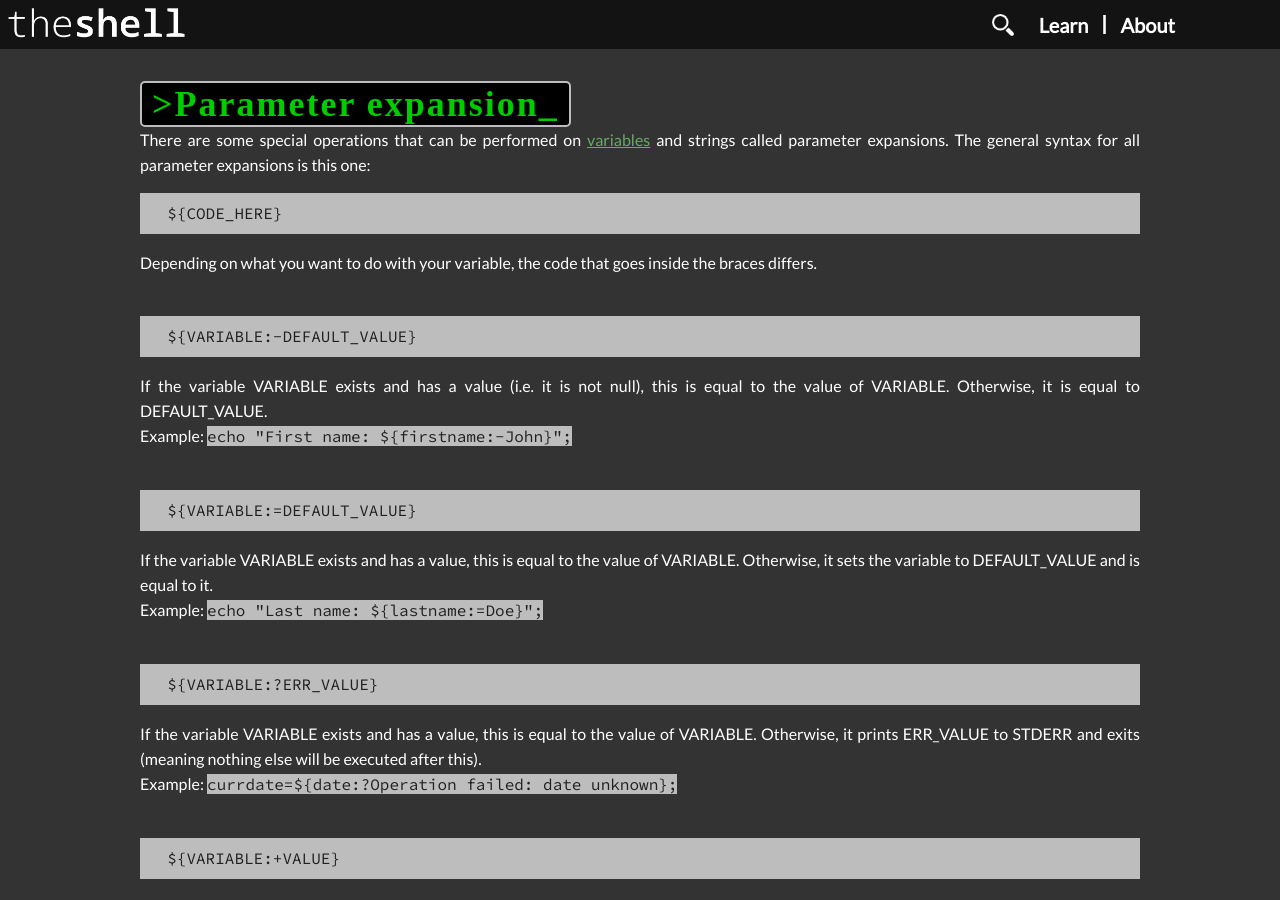
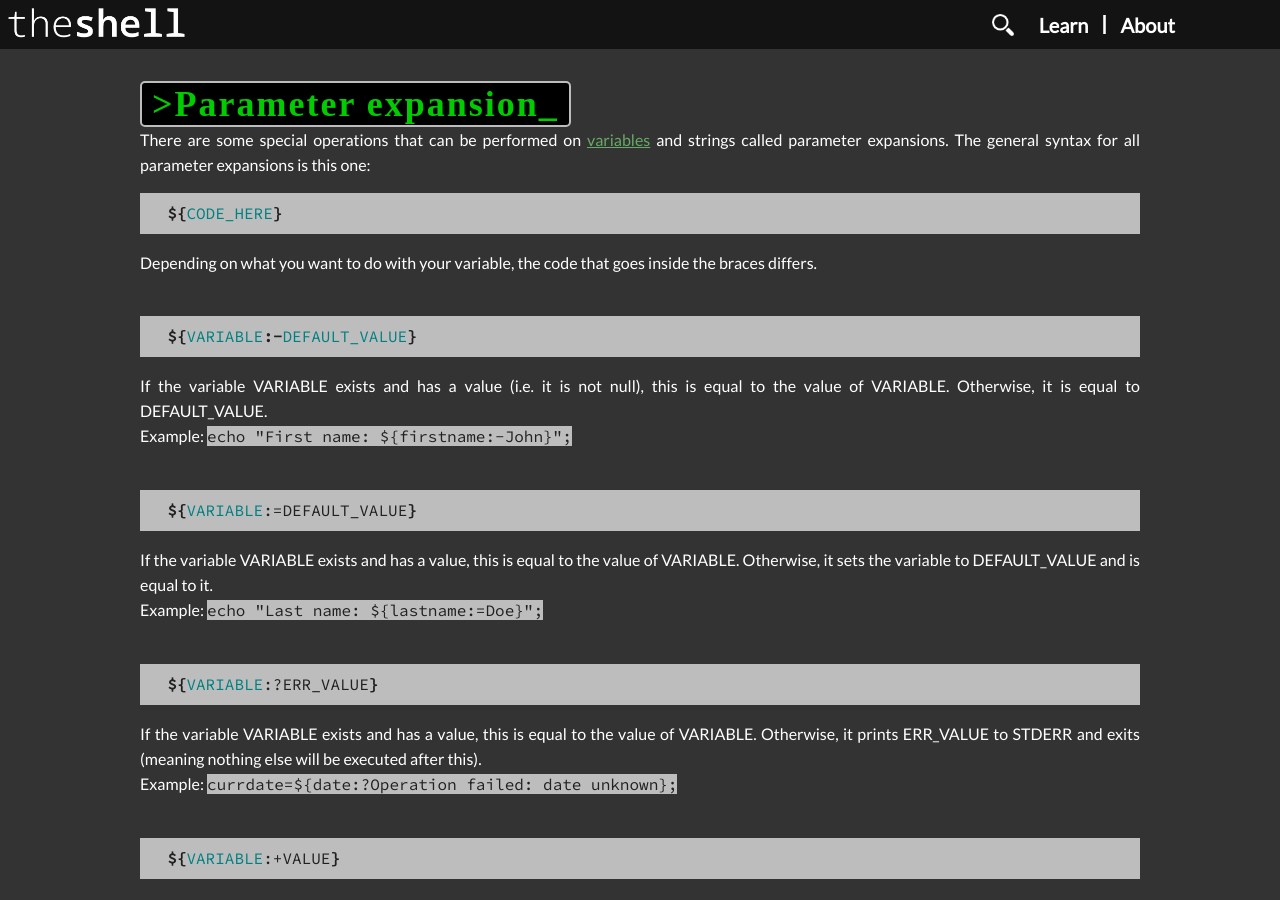
Before and after one commit to bvlj/usi_sa1_theshell_ch, a Jekyll site: the page built from site/pages/scripts/parameter_expansion.html, in a window 1280 px wide and 900 px high. Built offline with Jekyll 4.4.1, drawn with Linux system fonts in a browser that asks for light colours; nearby versions of some CDN libraries; some web fonts are replaced; comment, search, counter and statistics services are not loaded; some of the changed text lies outside the part shown.

Commit message:
scripting-team: add syntax highlighting to parameter_expansion.html
git-svn-id: svn+ssh://atelier.inf.usi.ch/home/bevilj/group-1@160 a672b425-5310-4d7a-af5c-997e18724b81

```diff
--- a/site/pages/scripts/parameter_expansion.html
+++ b/site/pages/scripts/parameter_expansion.html
@@ -10,35 +10,35 @@ title: Parameter expansion
 <!-- TODO: insert correct link once page exists -->
 There are some special operations that can be performed on <a href="#">variables</a> and strings called parameter expansions.
 The general syntax for all parameter expansions is this one:
-<pre>
+{% highlight bash %}
   ${CODE_HERE}
-</pre>
+{% endhighlight %}
 Depending on what you want to do with your variable, the code that goes inside the braces differs.<br>
 <br>
-<pre>
+{% highlight bash %}
   ${VARIABLE:-DEFAULT_VALUE}
-</pre>
+{% endhighlight %}
 If the variable VARIABLE exists and has a value (i.e. it is not null), this is equal to the value of VARIABLE.
 Otherwise, it is equal to DEFAULT_VALUE.<br>
 Example: <code>echo "First name: ${firstname:-John}";</code><br>
 <br>
-<pre>
+{% highlight bash %}
   ${VARIABLE:=DEFAULT_VALUE}
-</pre>
+{% endhighlight %}
 If the variable VARIABLE exists and has a value, this is equal to the value of VARIABLE.
 Otherwise, it sets the variable to DEFAULT_VALUE and is equal to it.<br>
 Example: <code>echo "Last name: ${lastname:=Doe}";</code><br>
 <br>
-<pre>
+{% highlight bash %}
   ${VARIABLE:?ERR_VALUE}
-</pre>
+{% endhighlight %}
 If the variable VARIABLE exists and has a value, this is equal to the value of VARIABLE.
 Otherwise, it prints ERR_VALUE to STDERR and exits (meaning nothing else will be executed after this).<br>
 Example: <code>currdate=${date:?Operation failed: date unknown};</code><br>
 <br>
-<pre>
+{% highlight bash %}
   ${VARIABLE:+VALUE}
-</pre>
+{% endhighlight %}
 If the variable VARIABLE exists and has a value, this is equal to VALUE.
 Otherwise, this has no effect.<br>
 Example: <code>echo -e "reading from address $read.${write:+\nWARNING: read and write set at the same time}";</code><br>
@@ -47,23 +47,25 @@ All of these can also be written without the colon, in which case their meaning
 "If the variable VARIABLE exists at all (even if it is null), this is ..."<br>
 <br>
 <br>
-<pre>
+{% highlight bash %}
   ${VARIABLE: NUMBER}
-</pre>
+{% endhighlight %}
 This is equal to the substring of the value of VARIABLE, starting at the character with (0-based) index NUMBER <br>
 If NUMBER is negative, the substring starts NUMBER characters before the end of the string.<br>
 Example: <code>lastname=${fullname:$firstnamelength};</code><br>
 <br>
-<pre>
+{% highlight bash %}
   ${VARIABLE: FROM:LENGTH}
-</pre>
+{% endhighlight %}
 This is equal to the substring of the value of VARIABLE, starting at the character with (0-based) index FROM with length LENGTH<br>
 If FROM is negative, the substring starts FROM characters before the end of the string.<br>
 Example: <code>lastname=${middlename:$firstnamelength:$middlenamelength};</code><br>
 <br>
-<pre>
+{% highlight bash %}
   ${#VARIABLE}
-</pre>
+{% endhighlight %}
 This is equal to the length of the value of VARIABLE<br>
 Example: <code>echo "your name has ${#name} characters";</code><br>
 <br>
+<br>
+Further reading: <a href="http://www.gnu.org/software/bash/manual/bashref.html#Shell-Parameter-Expansion">the bash reference manual</a>
```
